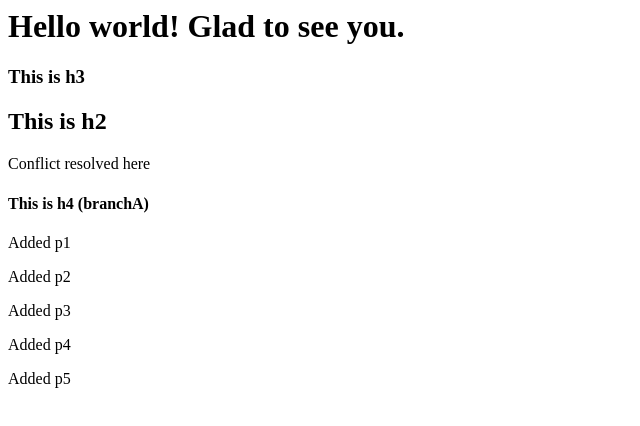
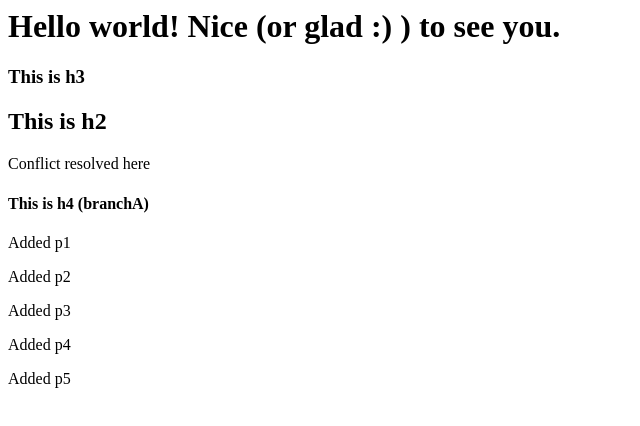
Before and after one commit to somi92/test, a plain HTML site: page index.html in a window 1280 px wide. Shown: the whole page, without its empty margins (0-640 px from the left). Drawn offline with Linux system fonts and the light colour scheme.

Commit message:
Conflict resolved, nice or glad to see you.

```diff
--- a/index.html
+++ b/index.html
@@ -4,7 +4,9 @@
 	</header>
 
 	<body>
-		<h1>Hello world! Glad to see you.</h1>
+
+		<h1>Hello world! Nice (or glad :) ) to see you.</h1>
+
 
 		<h3>This is h3</h3>
 		<h2>This is h2</h2>
```
